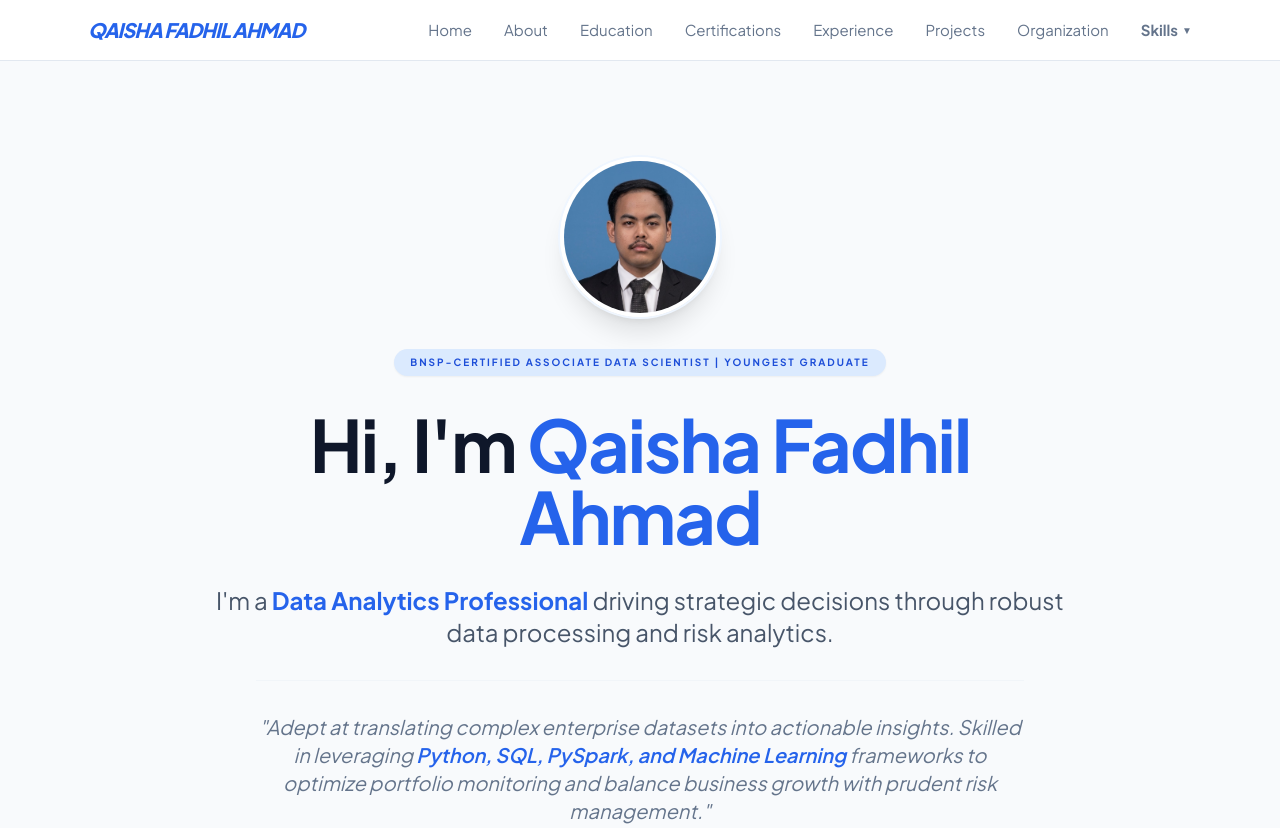
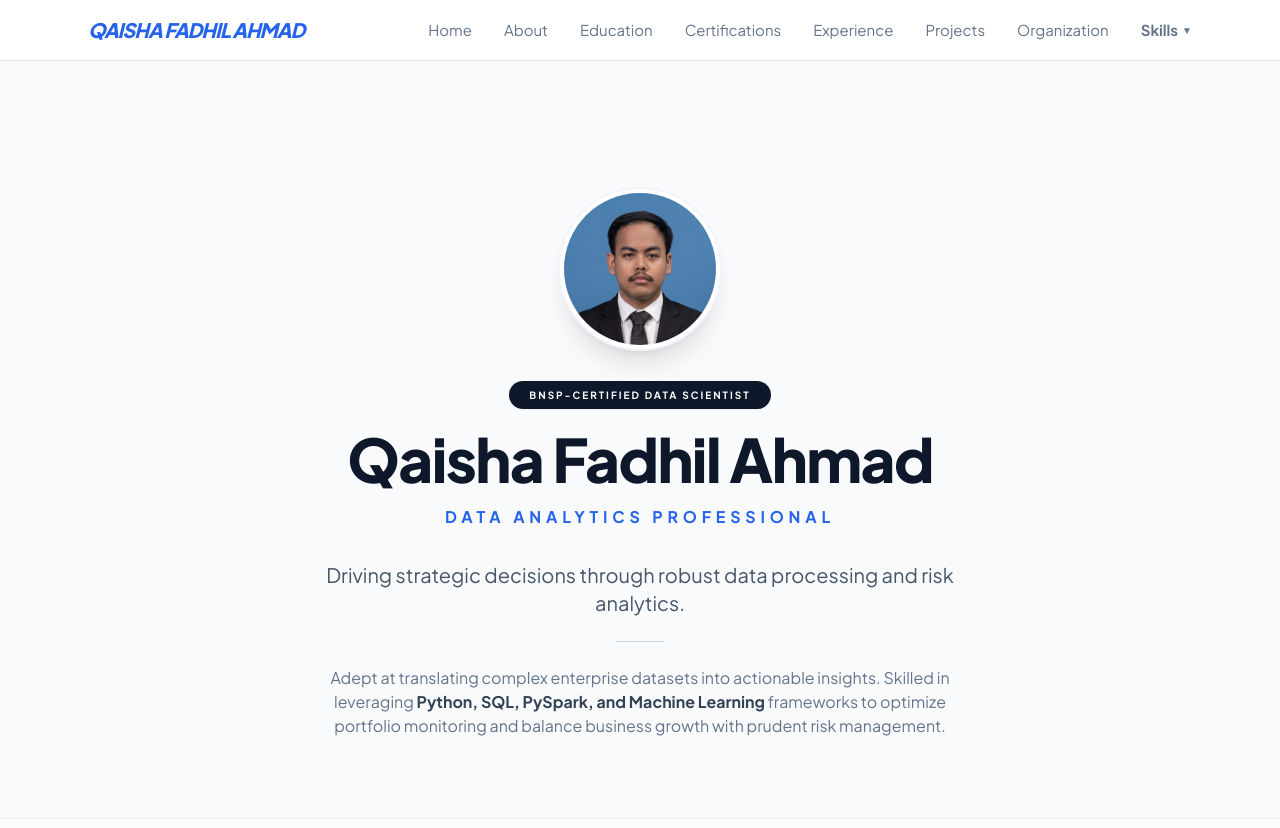
Before and after one commit to qaishafa/Portofolio-Qaisha-Fadhil-Ahmad, a plain HTML site: page index.html in a window 1280 px wide. Shown: the top 828 px of the page. Drawn offline with nearby package versions, Linux system fonts and the light colour scheme.

Commit message:
index.html

```diff
--- a/index.html
+++ b/index.html
@@ -58,32 +58,44 @@
         </div>
     </nav>
 
-    <header id="home" class="py-24 px-6 max-w-5xl mx-auto text-center">
-        <div class="flex flex-col items-center gap-6 mb-8">
+    <header id="home" class="pt-32 pb-20 px-6 max-w-4xl mx-auto text-center flex flex-col items-center">
 
-            <!-- FOTO PROFIL MULAI DI SINI -->
-            <div class="relative w-32 h-32 md:w-40 md:h-40 rounded-full overflow-hidden border-4 border-white shadow-xl ring-2 ring-blue-50 hover:scale-105 transition-transform duration-300">
-                <!-- Pastikan nama file gambar di bawah ini sesuai dengan foto Anda (misal: profile.png atau foto.jpg) -->
-                <img src="foto_qaisha.jpg" alt="Qaisha Fadhil Ahmad" class="w-full h-full object-cover object-top">
-            </div>
-            <!-- FOTO PROFIL SELESAI -->
+        <!-- FOTO PROFIL (Dipertahankan) -->
+        <div class="relative w-32 h-32 md:w-40 md:h-40 rounded-full overflow-hidden border-4 border-white shadow-xl ring-2 ring-slate-100 mb-8">
+            <img src="foto_qaisha.jpg" alt="Qaisha Fadhil Ahmad" class="w-full h-full object-cover object-top">
+        </div>
 
-            <span class="inline-block bg-blue-100 text-blue-700 text-[10px] font-bold px-4 py-1.5 rounded-full uppercase tracking-[0.2em] shadow-sm mt-2">
-                BNSP-Certified Associate Data Scientist | Youngest Graduate
+        <!-- BADGE (Dibuat lebih ringkas dan elegan) -->
+        <div class="mb-6">
+            <span class="bg-slate-900 text-white text-[10px] font-bold px-5 py-2 rounded-full uppercase tracking-[0.2em] shadow-sm">
+                BNSP-Certified Data Scientist
             </span>
         </div>
 
-        <div class="max-w-4xl mx-auto">
-            <h3 class="text-5xl md:text-7xl font-bold mb-8 tracking-tight text-slate-900">Hi, I'm <span class="text-blue-600">Qaisha Fadhil Ahmad</span></h3>
+        <!-- NAMA UTAMA (Satu baris, solid) -->
+        <h3 class="text-4xl md:text-6xl font-extrabold mb-4 tracking-tight text-slate-900">
+            Qaisha Fadhil Ahmad
+        </h3>
 
-            <p class="text-slate-600 text-lg md:text-2xl leading-relaxed text-center font-medium mb-8">
-                I'm a <span class="text-blue-600 font-bold">Data Analytics Professional</span> driving strategic decisions through robust data processing and risk analytics.
+        <!-- SUBTITLE/JABATAN (Dipisah agar tegas) -->
+        <p class="text-blue-600 text-sm md:text-base font-bold uppercase tracking-[0.3em] mb-8">
+            Data Analytics Professional
+        </p>
+
+        <!-- DESKRIPSI (Dibatasi lebarnya: max-w-2xl agar tidak berantakan) -->
+        <div class="max-w-2xl mx-auto space-y-6">
+            <p class="text-slate-600 text-lg md:text-xl leading-relaxed font-medium">
+                Driving strategic decisions through robust data processing and risk analytics.
             </p>
 
-            <p id="about" class="text-slate-500 text-lg md:text-xl leading-relaxed italic max-w-3xl mx-auto border-t border-slate-100 pt-8">
-                "Adept at translating complex enterprise datasets into actionable insights. Skilled in leveraging <span class="text-blue-600 font-semibold">Python, SQL, PySpark, and Machine Learning</span> frameworks to optimize portfolio monitoring and balance business growth with prudent risk management."
+            <!-- Garis pembatas estetis -->
+            <div class="h-px w-12 bg-slate-300 mx-auto"></div>
+
+            <p class="text-slate-500 text-sm md:text-base leading-relaxed">
+                Adept at translating complex enterprise datasets into actionable insights. Skilled in leveraging <span class="font-bold text-slate-700">Python, SQL, PySpark, and Machine Learning</span> frameworks to optimize portfolio monitoring and balance business growth with prudent risk management.
             </p>
         </div>
+
     </header>
 
     <section class="text-center py-10 border-y border-slate-200/50 bg-white/50">
```
